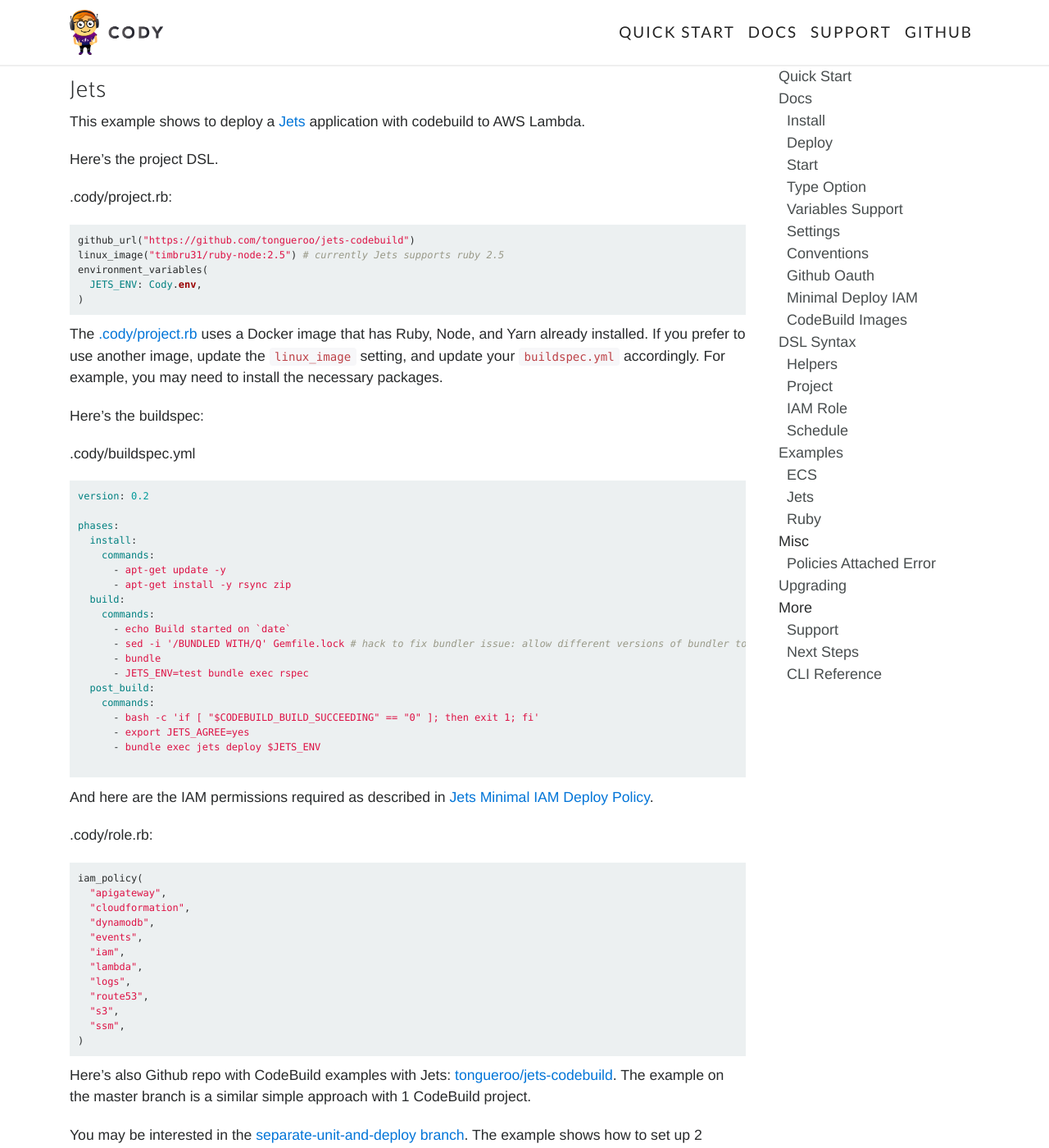
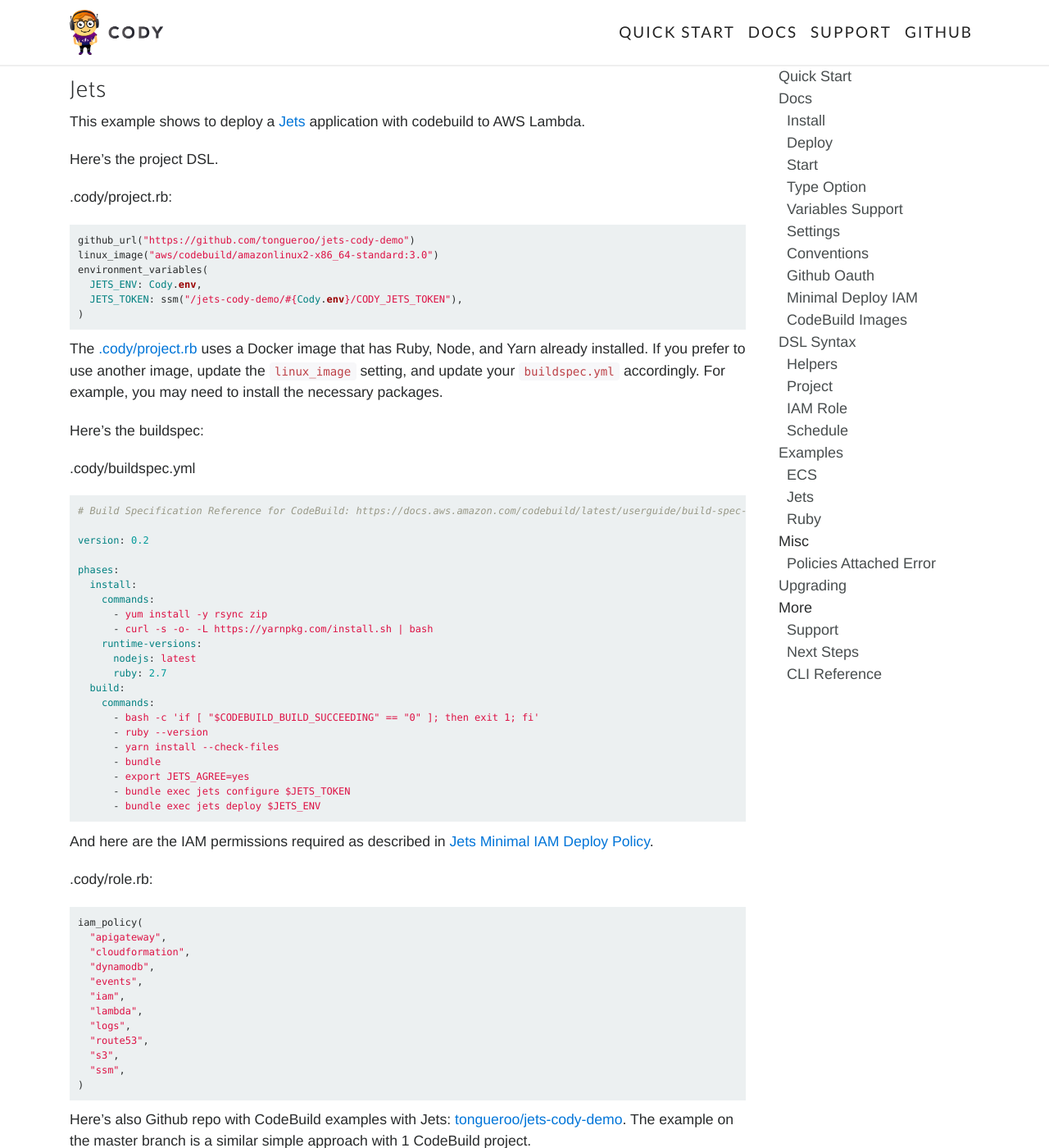
Before and after one commit to boltops-tools/cody, a Jekyll site: the page built from docs/_docs/examples/jets.md, in a window 1280 px wide and 1400 px high. Shown: the whole window at 82% size. Built offline with Jekyll 4.4.1, drawn with Linux system fonts in a browser that asks for light colours; some web fonts are replaced.

Commit message:
docs: update ci jets v3

````diff
--- a/docs/_docs/examples/jets.md
+++ b/docs/_docs/examples/jets.md
@@ -13,39 +13,42 @@
 
 
 ```ruby
-github_url("https://github.com/tongueroo/jets-codebuild")
-linux_image("timbru31/ruby-node:2.5") # currently Jets supports ruby 2.5
+github_url("https://github.com/tongueroo/jets-cody-demo")
+linux_image("aws/codebuild/amazonlinux2-x86_64-standard:3.0")
 environment_variables(
   JETS_ENV: Cody.env,
+  JETS_TOKEN: ssm("/jets-cody-demo/#{Cody.env}/CODY_JETS_TOKEN"),
 )
 ```
 
-The [.cody/project.rb](https://github.com/tongueroo/jets-codebuild/blob/master/.cody/project.rb) uses a Docker image that has Ruby, Node, and Yarn already installed.  If you prefer to use another image, update the `linux_image` setting, and update your `buildspec.yml` accordingly. For example, you may need to install the necessary packages.
+The [.cody/project.rb](https://github.com/tongueroo/jets-cody-demo/blob/master/.cody/project.rb) uses a Docker image that has Ruby, Node, and Yarn already installed.  If you prefer to use another image, update the `linux_image` setting, and update your `buildspec.yml` accordingly. For example, you may need to install the necessary packages.
 
 Here's the buildspec:
 
 .cody/buildspec.yml
 
 ```yaml
+# Build Specification Reference for CodeBuild: https://docs.aws.amazon.com/codebuild/latest/userguide/build-spec-ref.html
+
 version: 0.2
 
 phases:
   install:
     commands:
-      - apt-get update -y
-      - apt-get install -y rsync zip
+      - yum install -y rsync zip
+      - curl -s -o- -L https://yarnpkg.com/install.sh | bash
+    runtime-versions:
+      nodejs: latest
+      ruby: 2.7
   build:
     commands:
-      - echo Build started on `date`
-      - sed -i '/BUNDLED WITH/Q' Gemfile.lock # hack to fix bundler issue: allow different versions of bundler to work
+      - bash -c 'if [ "$CODEBUILD_BUILD_SUCCEEDING" == "0" ]; then exit 1; fi'
+      - ruby --version
+      - yarn install --check-files
       - bundle
-      - JETS_ENV=test bundle exec rspec
-  post_build:
-    commands:
-      - bash -c 'if [ "$CODEBUILD_BUILD_SUCCEEDING" == "0" ]; then exit 1; fi'
       - export JETS_AGREE=yes
+      - bundle exec jets configure $JETS_TOKEN
       - bundle exec jets deploy $JETS_ENV
-
 ```
 
 And here are the IAM permissions required as described in [Jets Minimal IAM Deploy Policy](https://rubyonjets.com/docs/extras/minimal-deploy-iam/).
@@ -67,9 +70,9 @@
 )
 ```
 
-Here's also Github repo with CodeBuild examples with Jets: [tongueroo/jets-codebuild](https://github.com/tongueroo/jets-codebuild).  The example on the master branch is a similar simple approach with 1 CodeBuild project.
+Here's also Github repo with CodeBuild examples with Jets: [tongueroo/jets-cody-demo](https://github.com/tongueroo/jets-cody-demo).  The example on the master branch is a similar simple approach with 1 CodeBuild project.
 
-You may be interested in the [separate-unit-and-deploy branch](https://github.com/tongueroo/jets-codebuild/tree/separate-unit-and-deploy). The example shows how to set up 2 separate CodeBuild projects. Some advantages:
+You may be interested in the [separate-unit-and-deploy branch](https://github.com/tongueroo/jets-cody-demo/tree/separate-unit-and-deploy). The example shows how to set up 2 separate CodeBuild projects. Some advantages:
 
 * The projects are decoupled and you can run them separately.
 * Only the deploy project requires IAM access to create the AWS resources.
````
Also changed, not shown: docs/favicon.ico (added).
